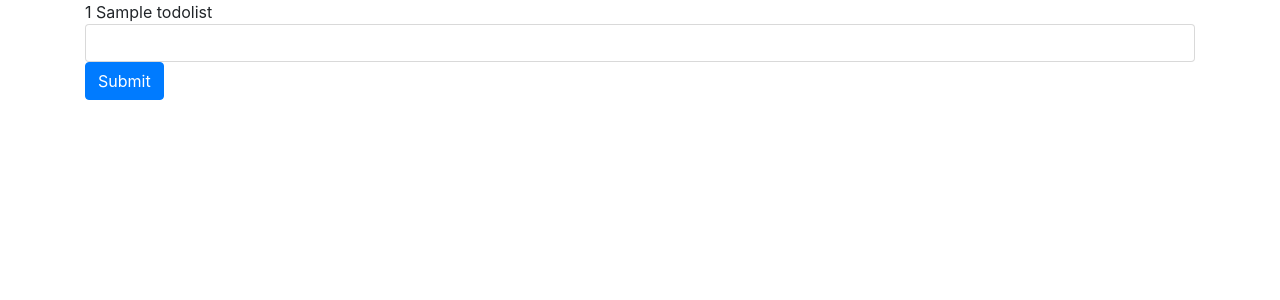
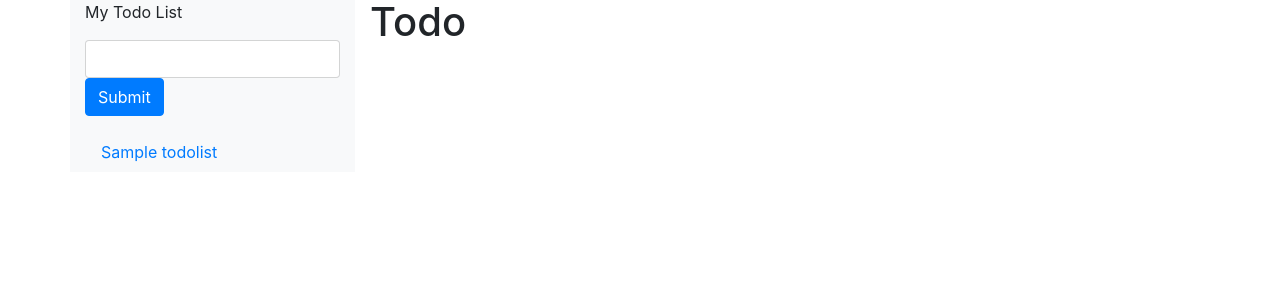
Before and after one commit to SShayashi/todo-list, a Django app: page /cms/home/ in a window 1280 px wide. Shown: the top 300 px of the page. Run offline with Django 3.2, Linux system fonts and the light colour scheme; tables that the repository leaves empty hold one stand-in row (values such as "Sample post"); some libraries are stand-ins or nearby versions.

Commit message:
Update home.html in order to layout sidebar

```diff
--- a/cms/templates/cms/home.html
+++ b/cms/templates/cms/home.html
@@ -7,10 +7,15 @@
 
 {% block content %}
 
-    {% for list in lists %}
-        {{ list.id }}
-        {{ list.name }}
-    {% endfor %}
+    <div class="row">
+        <nav class="col-sm-3 d-none d-sm-block bg-light sidebar">
+            <ul class="nav nav-pills flex-column">
+                <li class="nav-fill">
+                  <p>My Todo List</p>
+                </li>
+            </ul>
+          <ul class="nav nav-pills flex-column">
+            <li class="nav-item">
             <form action="{% url 'cms:list_add' %}" method="post" class="form-horizontal" role="form">
             {% csrf_token %}
             <div class="form-group">
@@ -19,4 +24,17 @@
             </div>
             </form>
 
+            </li>
+              {% for list in lists %}
+                  <li class="nav-item">
+                    <a class="nav-link" href="#">{{ list.name }}</a>
+                  </li>
+              {% endfor %}
+
+          </ul>
+        </nav>
+        <div class="col-sm-6 bg-transparent">
+            <h1>Todo</h1>
+        </div>
+    </div>
 {% endblock content %}
```
Lines whose indentation alone changed are shown as unchanged.
